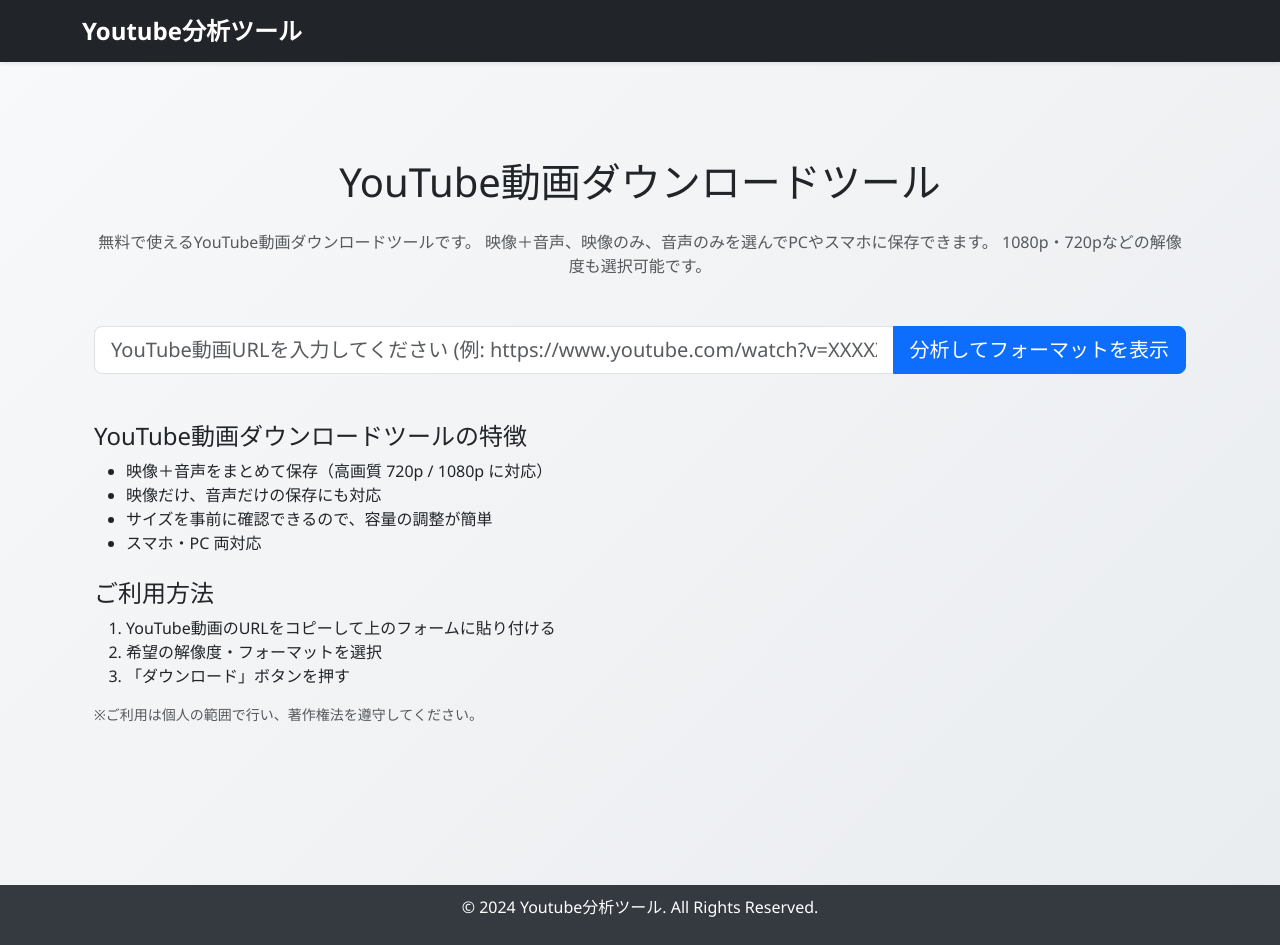
After one commit to andkntr/youtube_comments_extract, a Flask app: page /download in a window 1280 px wide. The commit adds this page. Run offline with Flask 3, Linux system fonts and the light colour scheme.

Commit message:
add youtube downloader and improve other templates for SEO

```diff
--- a/app.py
+++ b/app.py
@@ -5,6 +5,9 @@ import csv
 from flask import Flask, request, render_template, send_file
 from googleapiclient.discovery import build
 import statistics
+import yt_dlp
+import tempfile
+from flask import after_this_request, send_file, flash, redirect, url_for
 
 app = Flask(__name__)
 
@@ -14,8 +17,9 @@ app = Flask(__name__)
 @app.route("/")
 def index():
     projects = [
-        {"name": "YouTubeコメント抽出", "description": "動画のコメント（返信含む）をCSVで出力", "url": "/comments"},
-        {"name": "チャンネル健診", "description": "チャンネルの公開サマリ＋直近動画の統計をCSVで出力", "url": "/channel-health"},
+        {"name": "YouTubeコメント抽出", "description": "YouTubeのURLから、動画のコメント（返信含む）を抽出し、CSVで出力します。", "url": "/comments"},
+        {"name": "YouTubeチャンネル分析", "description": "YouTubeのURLからチャンネルの公開サマリ＋直近動画の統計をCSVで出力します。", "url": "/channel-health"},
+        {"name": "YouTube動画ダウンロード", "description": "YouTubeのURLを入力して解像度を選択し、映像＋音声／映像のみ／音声のみをダウンロードできます。", "url": "/download"},
     ]
     return render_template("index.html", projects=projects)
 
@@ -312,6 +316,109 @@ def channel_health():
     return render_template("channel_health.html", summary=None, videos=None, stats=None)
 
 
+# =========================================
+# 動画ダウンロード（API不要）
+# =========================================
+def list_formats(video_url):
+    with yt_dlp.YoutubeDL() as ydl:
+        info = ydl.extract_info(video_url, download=False)
+        formats = info.get("formats", [])
+        results = []
+
+        for f in formats:
+            size = f.get("filesize")
+            size_mb = round(size / 1024 / 1024, 2) if size else "不明"
+
+            # 1. 映像＋音声が両方ある
+            if f.get("vcodec") != "none" and f.get("acodec") != "none":
+                results.append({
+                    "タイプ": "映像＋音声",  # ✅ 表記を変更
+                    "解像度": f.get("resolution"),
+                    "サイズ(MB)": size_mb,
+                    "download_code": f.get("format_id"),
+                })
+            elif f.get("vcodec") != "none" and f.get("acodec") == "none":
+                results.append({
+                    "タイプ": "映像のみ",
+                    "解像度": f.get("resolution"),
+                    "サイズ(MB)": size_mb,
+                    "download_code": f.get("format_id"),
+                })
+            elif f.get("vcodec") == "none" and f.get("acodec") != "none":
+                results.append({
+                    "タイプ": "音声のみ",
+                    "解像度": "音声のみ",
+                    "サイズ(MB)": size_mb,
+                    "download_code": f.get("format_id"),
+                })
+
+        # ✅ 映像＋音声を一番上に
+        results.sort(key=lambda x: 0 if x["タイプ"] == "映像＋音声" else 1)
+        return results
+
+
+
+@app.route("/download", methods=["GET", "POST"])
+def download():
+    formats = None
+    url = None
+    if request.method == "POST":
+        url = request.form.get("url")
+        formats = list_formats(url)
+    return render_template("download.html", formats=formats, url=url)
+
+
+@app.route("/download-video", methods=["POST"])
+def download_video():
+    url = request.form.get("url")
+    format_code = request.form.get("format_code")
+    file_type = request.form.get("file_type")  # ← download.html で hidden input を追加する
+
+    if not url or not format_code:
+        return "url または format_code が足りません", 400
+
+    # 拡張子を決定
+    ext = "mp4"
+    if file_type == "音声のみ":
+        ext = "m4a"
+
+    tmpdir = tempfile.mkdtemp(prefix="yt_")
+    filepath = os.path.join(tmpdir, f"video.{ext}")
+
+    ydl_opts = {
+        "format": format_code,
+        "outtmpl": filepath,   # ファイルパスを指定
+        "quiet": True,
+        "nopart": True,
+    }
+
+    # 映像（＋音声）の場合だけ merge_output_format を設定
+    if ext == "mp4":
+        ydl_opts["merge_output_format"] = "mp4"
+
+    try:
+        with yt_dlp.YoutubeDL(ydl_opts) as ydl:
+            info = ydl.extract_info(url, download=True)
+            title = info.get("title", "video")
+    except Exception as e:
+        return f"ダウンロードに失敗しました: {e}", 500
+
+    @after_this_request
+    def cleanup(response):
+        try:
+            if os.path.exists(filepath):
+                os.remove(filepath)
+            os.rmdir(tmpdir)
+        except Exception as e:
+            app.logger.error(f"Cleanup failed: {e}")
+        return response
+
+    return send_file(
+        filepath,
+        as_attachment=True,
+        download_name=f"{sanitize_filename(title)}.{ext}"
+    )
+
 
 
 
--- a/requirements.txt
+++ b/requirements.txt
@@ -1,3 +1,4 @@
 Flask==3.0.2
 gunicorn
 google-api-python-client
+yt-dlp
--- a/templates/channel_health.html
+++ b/templates/channel_health.html
@@ -3,7 +3,7 @@
 
 {% block content %}
 <div class="container py-5">
-  <h1 class="text-center mb-4">チャンネル分析</h1>
+  <h1 class="text-center mb-4">YouTubeチャンネル分析</h1>
 
   <!-- 入力フォーム -->
   <form method="POST" class="mb-5">
--- /dev/null
+++ b/templates/download.html
@@ -0,0 +1,96 @@
+{% extends "base.html" %}
+{% block title %}YouTube動画ダウンロードツール - 高画質対応 (720p / 1080p){% endblock %}
+
+{% block content %}
+<div class="container py-5">
+
+  <!-- ページタイトル -->
+  <h1 class="text-center mb-4">YouTube動画ダウンロードツール</h1>
+  <p class="text-center text-muted mb-5">
+    無料で使えるYouTube動画ダウンロードツールです。
+    映像＋音声、映像のみ、音声のみを選んでPCやスマホに保存できます。
+    1080p・720pなどの解像度も選択可能です。
+  </p>
+
+  <!-- URL入力フォーム -->
+  <form method="POST" action="/download" class="mb-5">
+    <div class="input-group input-group-lg">
+      <input type="text" class="form-control" name="url"
+             placeholder="YouTube動画URLを入力してください (例: https://www.youtube.com/watch?v=XXXXX)" required>
+      <button class="btn btn-primary" type="submit">分析してフォーマットを表示</button>
+    </div>
+  </form>
+
+  {% if formats %}
+  <!-- フォーマット一覧 -->
+  <h2 class="mb-4">利用可能なダウンロードフォーマット</h2>
+  <div class="table-responsive">
+    <table class="table table-striped table-hover align-middle">
+      <thead class="table-dark">
+        <tr>
+          <th scope="col">タイプ</th>
+          <th scope="col">解像度</th>
+          <th scope="col">サイズ (MB)</th>
+          <th scope="col">操作</th>
+        </tr>
+      </thead>
+      <tbody>
+        {% for f in formats %}
+        <tr>
+          <!-- タイプ -->
+          <td>
+            {% if f["タイプ"] == "映像＋音声" %}
+              <span class="badge bg-success">{{ f["タイプ"] }}</span>
+            {% elif f["タイプ"] == "映像のみ" %}
+              <span class="badge bg-info text-dark">{{ f["タイプ"] }}</span>
+            {% else %}
+              <span class="badge bg-secondary">{{ f["タイプ"] }}</span>
+            {% endif %}
+          </td>
+
+          <!-- 解像度 -->
+          <td>{{ f["解像度"] }}</td>
+
+          <!-- サイズ -->
+          <td>{{ f["サイズ(MB)"] }}</td>
+
+          <!-- ダウンロードボタン -->
+          <td>
+            <form method="POST" action="/download-video" class="d-inline">
+              <input type="hidden" name="url" value="{{ url }}">
+              <input type="hidden" name="format_code" value="{{ f.download_code }}">
+              <input type="hidden" name="file_type" value="{{ f.タイプ }}">
+              <button class="btn btn-success btn-sm" type="submit">
+                ダウンロード
+              </button>
+            </form>
+          </td>
+        </tr>
+        {% endfor %}
+      </tbody>
+    </table>
+  </div>
+  {% endif %}
+
+  <!-- SEO向け説明文 -->
+  <section class="mt-5">
+    <h2 class="h4">YouTube動画ダウンロードツールの特徴</h2>
+    <ul>
+      <li>映像＋音声をまとめて保存（高画質 720p / 1080p に対応）</li>
+      <li>映像だけ、音声だけの保存にも対応</li>
+      <li>サイズを事前に確認できるので、容量の調整が簡単</li>
+      <li>スマホ・PC 両対応</li>
+    </ul>
+  </section>
+
+  <section class="mt-4">
+    <h2 class="h4">ご利用方法</h2>
+    <ol>
+      <li>YouTube動画のURLをコピーして上のフォームに貼り付ける</li>
+      <li>希望の解像度・フォーマットを選択</li>
+      <li>「ダウンロード」ボタンを押す</li>
+    </ol>
+    <p class="text-muted small">※ご利用は個人の範囲で行い、著作権法を遵守してください。</p>
+  </section>
+</div>
+{% endblock %}
```
Also changed, not shown: templates/chatbot_button.html (deleted, +0 -68 lines), templates/chatbot_free.html (deleted, +0 -21 lines), templates/index.html (+22 -5 lines), templates/map.html (deleted, +0 -21 lines), templates/stocks.html (deleted, +0 -144 lines), templates/upload.html (deleted, +0 -30 lines).
